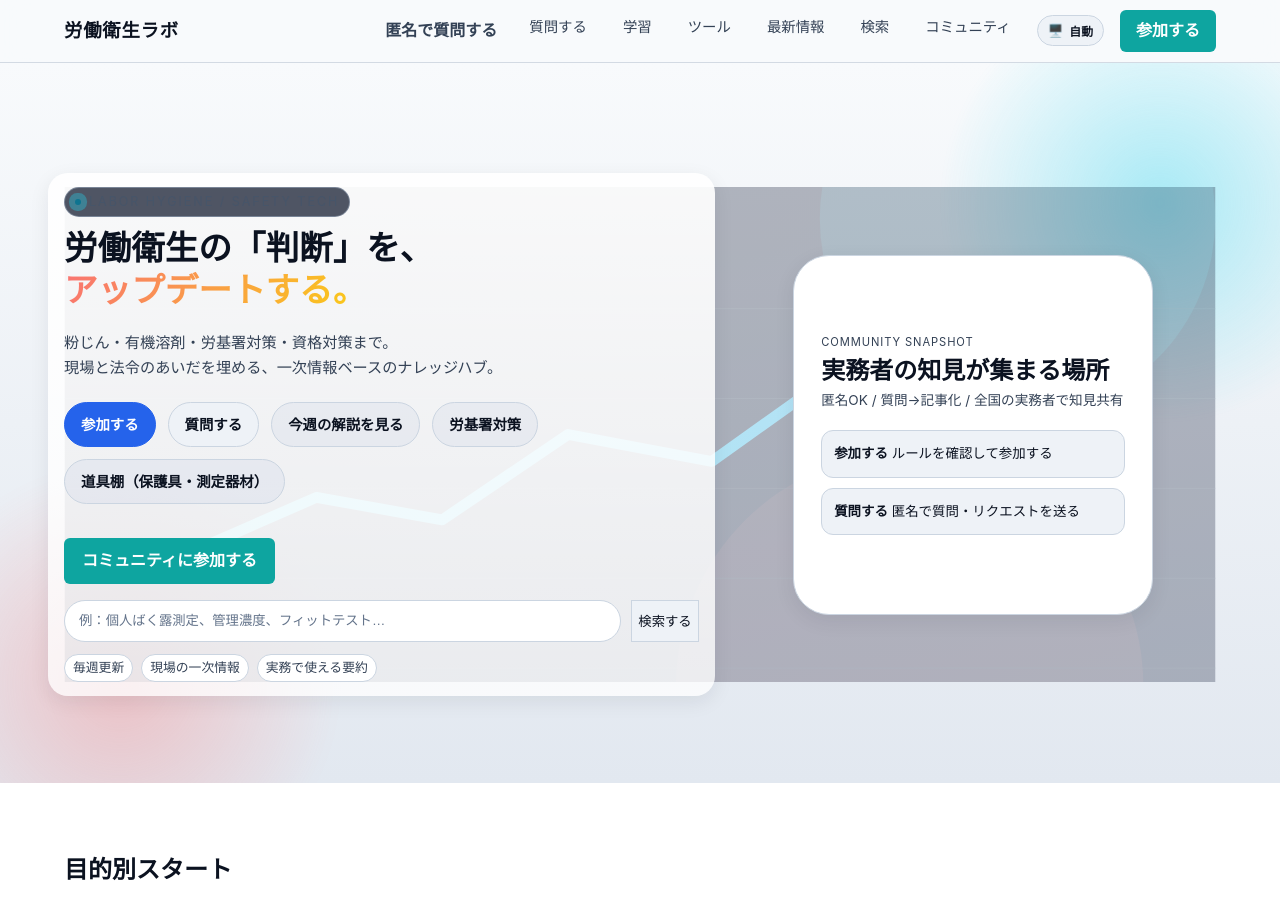
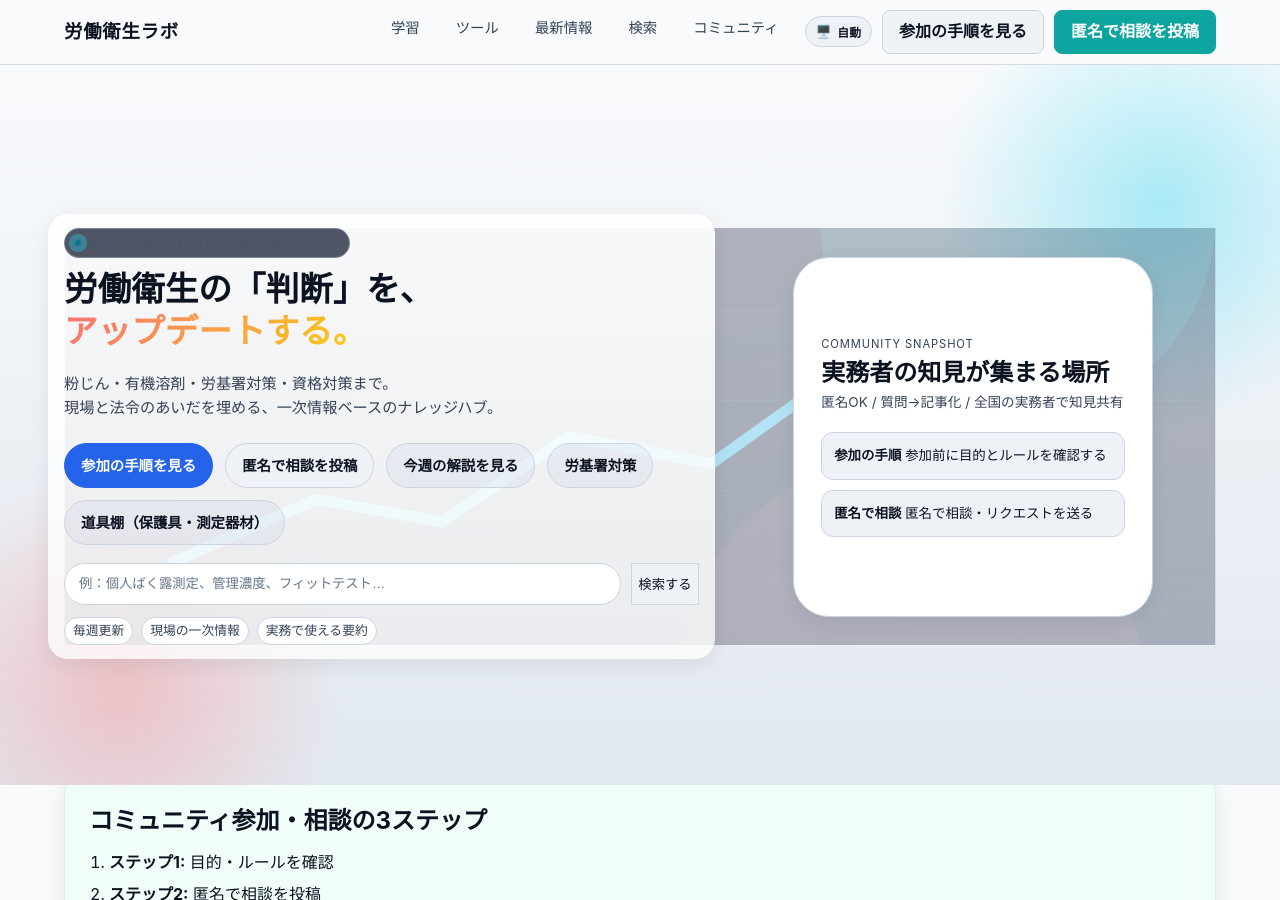
Before and after one commit to rodoeisei-lab/rodoeisei-lab, a Jekyll site: the page built from index.md, in a window 1280 px wide and 900 px high. Built offline with Jekyll 4.4.1, drawn with Linux system fonts in a browser that asks for light colours; some of the changed text lies outside the part shown.

Commit message:
トップ導線を3ステップ化し参加CTAを統合

```diff
--- a/_data/navigation.yml
+++ b/_data/navigation.yml
@@ -1,6 +1,3 @@
-- title: 質問する
-  url: "https://forms.gle/VkhwitiNsNXyNQ2C9"
-  external: true
 - title: 学習
   url: /learn/
 - title: ツール
@@ -9,6 +6,5 @@
   url: /updates/
 - title: 検索
   url: /search/
-
 - title: コミュニティ
   url: /community/
--- a/_includes/site-header.html
+++ b/_includes/site-header.html
@@ -4,7 +4,6 @@
     <a class="brand" href="{{ "/" | relative_url }}">労働衛生ラボ</a>
     <button class="menu-btn" id="menuBtn" aria-label="メニュー" aria-controls="mobileNav" aria-expanded="false">☰</button>
     <nav class="desktop-nav" aria-label="グローバルナビゲーション">
-      <a href="{{ "/qa/ask/" | relative_url }}" class="nav-question-cta">匿名で質問する</a>
       <ul>
         {% for item in site.data.navigation %}
         <li>
@@ -15,7 +14,8 @@
           <button class="theme-toggle" type="button" data-theme-toggle aria-label="表示テーマを切り替え" data-theme-label>自動</button>
         </li>
       </ul>
-      <a href="{{ "/community/" | relative_url }}" class="nav-cta">参加する</a>
+      <a href="{{ "/participation-guide/" | relative_url }}" class="nav-cta">参加の手順を見る</a>
+      <a href="{{ site.qa_form_url }}" class="nav-cta-primary" target="_blank" rel="noopener">匿名で相談を投稿</a>
     </nav>
   </div>
 </header>
@@ -24,8 +24,8 @@
   <button class="close-btn" id="closeBtn" aria-label="閉じる">×</button>
   <h2>{{ site.data.ui.menu | default: "メニュー" }}</h2>
   <button class="theme-toggle" type="button" data-theme-toggle aria-label="表示テーマを切り替え" data-theme-label>自動</button>
-  <a href="{{ "/qa/ask/" | relative_url }}" class="nav-question-cta">匿名で質問する</a>
-  <a href="{{ "/community/" | relative_url }}" class="nav-cta">参加する</a>
+  <a href="{{ "/participation-guide/" | relative_url }}" class="nav-cta">参加の手順を見る</a>
+  <a href="{{ site.qa_form_url }}" class="nav-cta-primary" target="_blank" rel="noopener">匿名で相談を投稿</a>
   <ul>
     {% for item in site.data.navigation %}
     <li>
--- a/_layouts/home.html
+++ b/_layouts/home.html
@@ -18,15 +18,13 @@
           現場と法令のあいだを埋める、一次情報ベースのナレッジハブ。
         </p>
         <div class="cta-buttons">
-          <a href="{{ '/community/' | relative_url }}" class="cta-primary">参加する</a>
-          <a href="{{ site.qa_form_url }}" class="cta-secondary" target="_blank" rel="noopener">質問する</a>
+          <a href="{{ '/participation-guide/' | relative_url }}" class="cta-primary">参加の手順を見る</a>
+          <a href="{{ site.qa_form_url }}" class="cta-secondary" target="_blank" rel="noopener">匿名で相談を投稿</a>
           <a href="{{ '/guides/' | relative_url }}" class="cta-tertiary">今週の解説を見る</a>
           <a href="{{ '/inspection/' | relative_url }}" class="cta-tertiary">労基署対策</a>
           <a href="{{ '/products/' | relative_url }}" class="cta-tertiary">道具棚（保護具・測定器材）</a>
         </div>
-        <a href="{{ '/community/' | relative_url }}" class="btn-community">
-          コミュニティに参加する
-        </a>
+
         <form class="hero-search" action="{{ '/search/' | relative_url }}" method="get">
           <label class="sr-only" for="heroSearch">検索</label>
           <input id="heroSearch" type="search" name="q" placeholder="例：個人ばく露測定、管理濃度、フィットテスト…">
@@ -59,17 +57,41 @@
               <div class="hero-stat-sub">匿名OK / 質問→記事化 / 全国の実務者で知見共有</div>
             </div>
             <div class="hero-stat-row">
-              <a class="hero-pill" href="{{ '/community/' | relative_url }}">
-                <strong>参加する</strong>
-                ルールを確認して参加する
+              <a class="hero-pill" href="{{ '/participation-guide/' | relative_url }}">
+                <strong>参加の手順</strong>
+                参加前に目的とルールを確認する
               </a>
               <a class="hero-pill" href="{{ site.qa_form_url }}" target="_blank" rel="noopener">
-                <strong>質問する</strong>
-                匿名で質問・リクエストを送る
+                <strong>匿名で相談</strong>
+                匿名で相談・リクエストを送る
               </a>
             </div>
           </div>
         </div>
+      </div>
+    </div>
+  </div>
+</section>
+
+<section class="participation-steps" aria-label="参加・相談の3ステップ">
+  <div class="container">
+    <div class="step-card">
+      <h2>コミュニティ参加・相談の3ステップ</h2>
+      <ol>
+        <li><strong>ステップ1:</strong> 目的・ルールを確認</li>
+        <li><strong>ステップ2:</strong> 匿名で相談を投稿</li>
+        <li><strong>ステップ3:</strong> 回答・記事化を待つ／共有</li>
+      </ol>
+      <div class="cta-buttons step-cta-buttons">
+        <a href="{{ '/participation-guide/' | relative_url }}" class="btn-step">詳しい手順を見る</a>
+        <a href="{{ site.qa_form_url }}" class="btn-step-primary" target="_blank" rel="noopener">今すぐ相談を投稿</a>
+      </div>
+      <div class="faq-mini">
+        <p><strong>よくある質問</strong></p>
+        <ul>
+          <li>匿名投稿ってどう扱われるの？</li>
+          <li>投稿はいつ反映される？</li>
+        </ul>
       </div>
     </div>
   </div>
--- a/assets/css/main.css
+++ b/assets/css/main.css
@@ -160,20 +160,37 @@
 }
 
 .desktop-nav .nav-cta,
+.mobile-nav .nav-cta,
+.desktop-nav .nav-cta-primary,
+.mobile-nav .nav-cta-primary {
+  padding: 8px 16px;
+  border-radius: 8px;
+  font-weight: 700;
+  text-decoration: none;
+  margin-left: 10px;
+  white-space: nowrap;
+  border: 1px solid transparent;
+}
+
+.desktop-nav .nav-cta,
 .mobile-nav .nav-cta {
+  background: var(--btn-surface);
+  border-color: var(--btn-border);
+  color: var(--btn-text);
+}
+
+.desktop-nav .nav-cta-primary,
+.mobile-nav .nav-cta-primary {
   background-color: #0ea5a0;
+  border-color: #0ea5a0;
   color: #ffffff;
-  padding: 8px 16px;
-  border-radius: 6px;
-  font-weight: 600;
-  text-decoration: none;
-  margin-left: 16px;
-  white-space: nowrap;
 }
 
 .desktop-nav .nav-cta:hover,
-.mobile-nav .nav-cta:hover {
-  opacity: 0.9;
+.mobile-nav .nav-cta:hover,
+.desktop-nav .nav-cta-primary:hover,
+.mobile-nav .nav-cta-primary:hover {
+  opacity: 0.92;
 }
 .menu-btn {
   display: none;
@@ -214,7 +231,9 @@
 
 @media (max-width: 768px) {
   .desktop-nav .nav-cta,
-  .mobile-nav .nav-cta {
+  .mobile-nav .nav-cta,
+  .desktop-nav .nav-cta-primary,
+  .mobile-nav .nav-cta-primary {
     display: block;
     text-align: center;
     margin: 12px 0;
@@ -279,11 +298,69 @@
   color: var(--text);
   text-decoration: none;
 }
-.mobile-nav > .nav-cta {
-  color: #ffffff;
+.mobile-nav > .nav-cta,
+.mobile-nav > .nav-cta-primary {
   padding: 10px 14px;
   margin-left: 0;
 }
+
+
+.participation-steps {
+  margin: -8px 0 32px;
+}
+.participation-steps .step-card {
+  background: #f0fdf9;
+  border: 1px solid #ccfbf1;
+  border-radius: 16px;
+  padding: 24px;
+  box-shadow: var(--surface-shadow);
+}
+.participation-steps .step-card h2 {
+  font-size: 1.5rem;
+  margin: 0 0 10px;
+}
+.participation-steps ol {
+  margin: 0;
+  padding-left: 20px;
+}
+.participation-steps li + li {
+  margin-top: 6px;
+}
+.step-cta-buttons {
+  margin-top: 14px;
+}
+.btn-step,
+.btn-step-primary {
+  display: inline-block;
+  margin: 8px 12px 0 0;
+  padding: 10px 16px;
+  border-radius: 8px;
+  font-weight: 700;
+  text-decoration: none;
+  border: 1px solid transparent;
+}
+.btn-step {
+  background: #ffffff;
+  border-color: #99f6e4;
+  color: #0f766e;
+}
+.btn-step-primary {
+  background-color: #0ea5a0;
+  color: #fff;
+  font-weight: 700;
+}
+.faq-mini {
+  margin-top: 14px;
+  color: #134e4a;
+}
+.faq-mini p {
+  margin: 0 0 4px;
+}
+.faq-mini ul {
+  margin: 0;
+  padding-left: 18px;
+}
+
 /* Hero */
 .hero {
   position: relative;
@@ -1134,6 +1211,13 @@
 }
 
 @media (max-width: 600px) {
+  .step-cta-buttons .btn-step,
+  .step-cta-buttons .btn-step-primary {
+    display: block;
+    width: 100%;
+    margin-right: 0;
+    text-align: center;
+  }
   .qa-form-embed iframe {
     min-height: 560px;
   }
```
Also changed, not shown: pages/participation-guide.md (added, +51 -0 lines).
